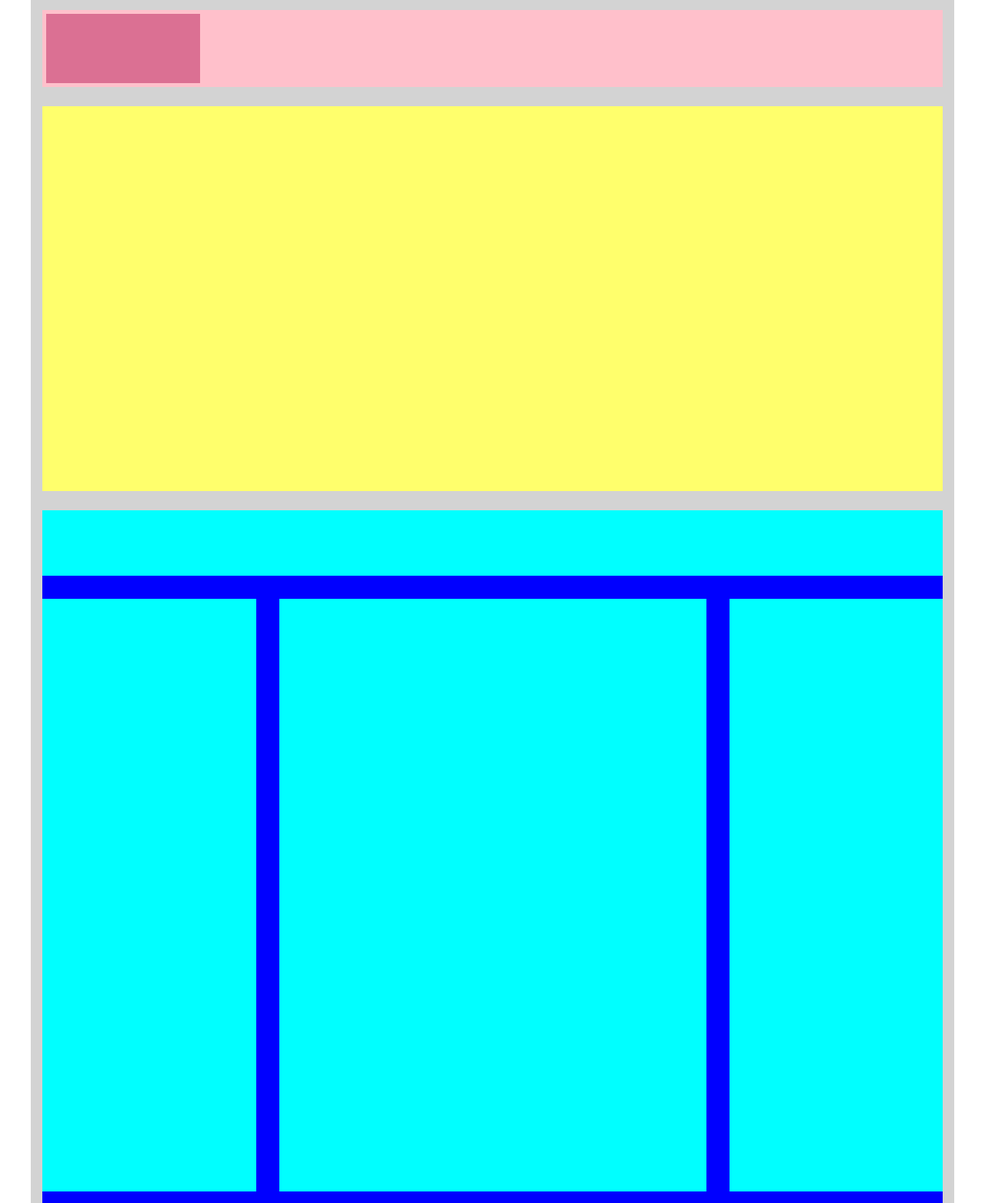
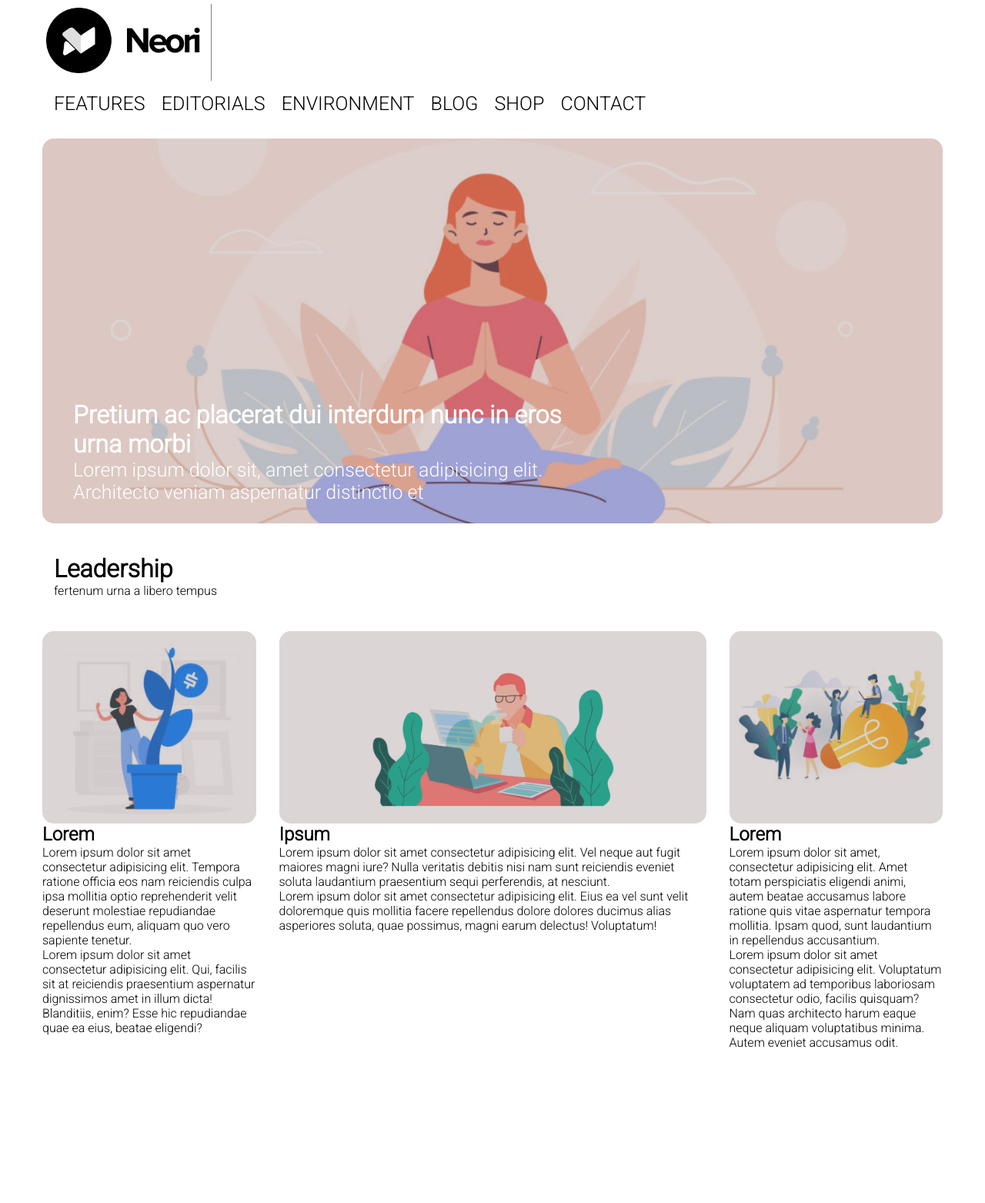
Before and after one commit to AlessandroVe/htmlcss-struttura-wp, a plain HTML site: page index.htm in a window 1280 px wide. Shown: the part 20-1583 px from the top of the page at 77% size. Drawn offline with Linux system fonts and the light colour scheme.

Commit message:
Finished

```diff
--- a/index.htm
+++ b/index.htm
@@ -5,29 +5,63 @@
     <meta http-equiv="X-UA-Compatible" content="IE=edge">
     <meta name="viewport" content="width=device-width, initial-scale=1.0">
     <link rel="stylesheet" href="./master.css">
+    <link href="https://fonts.googleapis.com/css2?family=Roboto:wght@300&display=swap" rel="stylesheet">
     <title>base-wordpress</title>
 </head>
 <body>
     <div id="master-conteiner">
         <header>
-            <div id="logo-conteiner"></div>
+            <div id="logo-conteiner">
+            </div>
         </header>
-        <div id="full-size-conteiner"></div>
+        <nav>
+            <ul>
+                <li> FEATURES</li>
+                <li> EDITORIALS</li>
+                <li> ENVIRONMENT</li>
+                <li> BLOG</li>
+                <li> SHOP</li>
+                <li> CONTACT</li>
+            </ul>
+        </nav>
+        <div id="full-size-conteiner">
+            <div id="full-size-conteiner-opacity">
+                <h1>Pretium ac placerat dui interdum nunc  in eros urna morbi</h1>
+                <p>Lorem ipsum dolor sit, amet consectetur adipisicing elit. Architecto veniam aspernatur distinctio et </p>
+
+            </div>
+        </div>
         <div id="layout">
             <div id="layout-top">
-                <div></div>
+                <h1>Leadership</h1>
+                <p>fertenum urna a libero tempus</p>
             </div>
             <div id="layout-left">
-                <div></div>
+                <div class="logo">
+                    <div></div>
+                </div>
+                <h2>Lorem</h2>
+                <p>Lorem ipsum dolor sit amet consectetur adipisicing elit. Tempora ratione officia eos nam reiciendis culpa ipsa mollitia optio reprehenderit velit deserunt molestiae repudiandae repellendus eum, aliquam quo vero sapiente tenetur.</p>
+                <p>Lorem ipsum dolor sit amet consectetur adipisicing elit. Qui, facilis sit at reiciendis praesentium aspernatur dignissimos amet in illum dicta! Blanditiis, enim? Esse hic repudiandae quae ea eius, beatae eligendi?</p>
             </div>
             <div id="layout-center">
-                <div></div>
+                <div class="logo">
+                    <div></div>
+                </div>
+                <h2>Ipsum</h2>
+                <p>Lorem ipsum dolor sit amet consectetur adipisicing elit. Vel neque aut fugit maiores magni iure? Nulla veritatis debitis nisi nam sunt reiciendis eveniet soluta laudantium praesentium sequi perferendis, at nesciunt.</p>
+                <p>Lorem ipsum dolor sit amet consectetur adipisicing elit. Eius ea vel sunt velit doloremque quis mollitia facere repellendus dolore dolores ducimus alias asperiores soluta, quae possimus, magni earum delectus! Voluptatum!</p>
             </div>
             <div id="layout-right">
-                <div></div>
+                <div class="logo">
+                    <div></div>
+                </div>
+                <h2>Lorem</h2>
+                <p>Lorem ipsum dolor sit amet, consectetur adipisicing elit. Amet totam perspiciatis eligendi animi, autem beatae accusamus labore ratione quis vitae aspernatur tempora mollitia. Ipsam quod, sunt laudantium in repellendus accusantium.</p>
+                <p>Lorem ipsum dolor sit amet consectetur adipisicing elit. Voluptatum voluptatem ad temporibus laboriosam consectetur odio, facilis quisquam? Nam quas architecto harum eaque neque aliquam voluptatibus minima. Autem eveniet accusamus odit.</p>
             </div>
         </div>
-        <footer></footer>
+        <footer><h3>Designed with <span>&hearts;</span></h3></footer>
 
     </div>
 
--- a/master.css
+++ b/master.css
@@ -1,10 +1,12 @@
 *{
     box-sizing: border-box;
+    font-family: 'Roboto', sans-serif;
+    margin: 0;
+    padding: 0;
 }
 /* master-conteiner */
 #master-conteiner{
     max-width: 1200px;
-    background-color: lightgrey;
     margin:auto;
     padding: 25px 15px;
 }
@@ -12,20 +14,57 @@
 /* HEADER */
 header{
     height: 100px;
-    background-color:pink;
     padding: 5px;
+    border-right:solid 0.5px grey;
+    width: 220px;
 }
 #logo-conteiner{
     width: 200px;
     height: 90px;
-    background-color:palevioletred;
+    background-image: url(./img/logo.png);
+    background-size: contain;
+    background-repeat: no-repeat;
+}
+/*  */
+/* NAV */
+nav{
+    height:50px;
+    padding: 15px;
+}
+nav>ul{
+    list-style:none;
+    font-size: 25px;
+}
+nav>ul>li{
+    display: inline-block;
+    margin-right: 15px;
 }
 /*  */
 /* full-sixe-conteiner */
 #full-size-conteiner{
     margin:25px 0;
     height: 500px;
-    background-color:rgb(255, 255, 108);
+    background-image: url(./img/banner.jpg);
+    background-size: cover;
+    background-repeat: no-repeat;
+    background-position: center;
+    color: white;
+    border-radius: 15px;
+}
+#full-size-conteiner-opacity{
+    background-color:rgba(139, 115, 115, 0.3);
+    height: 100%;
+    width: 100%;
+    padding: 40px;
+    border-radius: 15px;
+}
+#full-size-conteiner-opacity>p{
+    font-size: 25px;
+}
+#full-size-conteiner-opacity>h1,#full-size-conteiner-opacity>p{
+    position: relative;
+    top:300px;
+    width: 650px;
 }
 /*  */
 /* layout */
@@ -39,40 +78,66 @@ header{
     clear: both;
 }
 #layout-top{
-    background-color:blue;
     height: 100px;
-    padding-bottom: 15px;
+    padding: 15px;
 }
 #layout-left{
     float: left;
-    background-color:blue;
     height: 800px;
     width: 25%;
     padding:15px 15px 15px 0px;
 }
+#layout-left>.logo{
+    width: 100%;
+    height: 250px;
+    background-image: url(./img/img-1.jpg);
+    background-size: cover;
+    background-repeat: no-repeat;
+}
+.logo>div{
+    background-color:rgba(139, 115, 115, 0.3);
+    height: 100%;
+    width: 100%;
+    padding: 40px;
+    border-radius: 15px;
+}
 #layout-center{
     float: left;
-    background-color:blue;
     height: 800px;
     width: 50%;
     padding: 15px 15px 15px 15px ;
 }
+#layout-center>.logo{
+    width: 100%;
+    height: 250px;
+    background-image: url(./img/banner-2.jpg);
+    background-size: contain;
+    background-repeat: no-repeat;
+    background-position:center;
+}
 #layout-right{
     float: right;
-    background-color:blue;
+
     height: 800px;
     width: 25%;
     padding: 15px 0px 15px 15px;
 }
-#layout-center>div, #layout-left>div ,#layout-right>div,#layout-top>div{
-    background-color:cyan;
-    height: 100%;
+#layout-right>.logo{
     width: 100%;
+    height: 250px;
+    background-image: url(./img/img-3.jpg);
+    background-size: contain;
+    background-repeat: no-repeat;
+    background-position:center;
 }
 /*  */
 /* FOOTER */
 footer{
-    background-color: blueviolet;
-    height: 200px;
+    height: 50px;
+    text-align: center;
+    line-height:50px;
+}
+footer span{
+    color: red;
 }
 /*  */
```
Also changed, not shown: img/banner-2.jpg (added), img/banner.jpg (added), img/img-1.jpg (added), img/img-3.jpg (added), img/logo.png (added).
